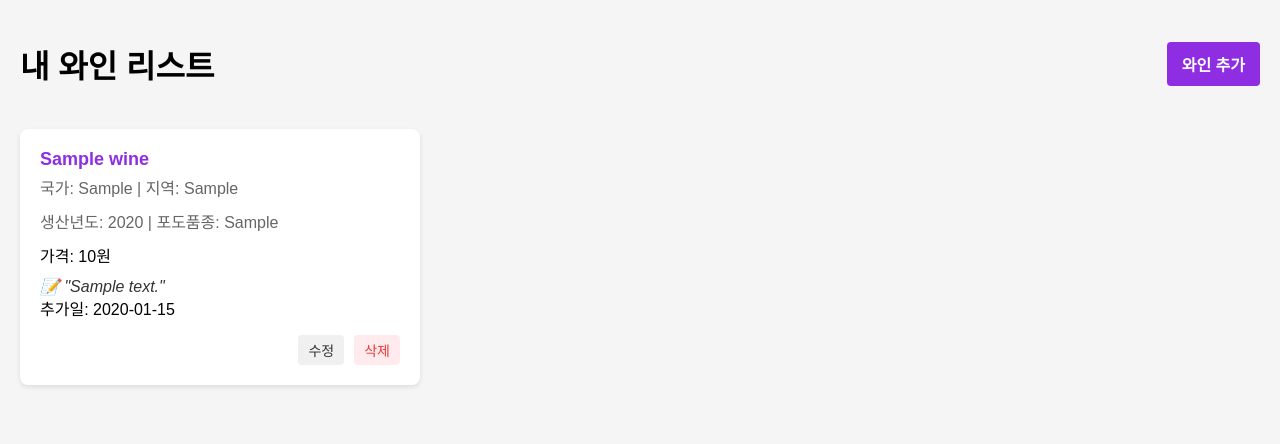
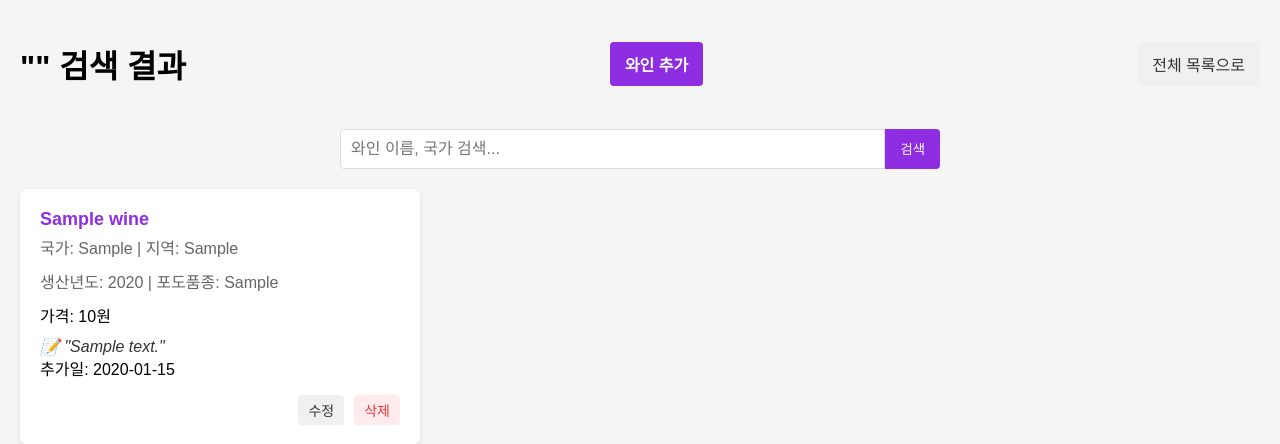
Before and after one commit to april2901/wine_project, a Flask app: page /search in a window 1280 px wide. Shown: the top 444 px of the page. Run offline with Flask 3, Linux system fonts and the light colour scheme; tables that the repository leaves empty hold one stand-in row (values such as "Sample post").

Commit message:
add search

```diff
--- a/app.py
+++ b/app.py
@@ -108,4 +108,20 @@ def delete(id):
     return redirect('/')
 
 if __name__ == '__main__':
+    conn = get_db()
+    conn.execute('''
+    CREATE TABLE IF NOT EXISTS wine (
+        id INTEGER PRIMARY KEY AUTOINCREMENT,
+        name TEXT NOT NULL,
+        country TEXT,
+        region TEXT,
+        grape_variety TEXT,
+        year INTEGER,
+        price INTEGER,
+        note TEXT,
+        date_added TIMESTAMP DEFAULT CURRENT_TIMESTAMP
+    )
+    ''')
+    conn.commit()
+    conn.close()
     app.run(debug=True)
--- a/static/css/style.css
+++ b/static/css/style.css
@@ -142,3 +142,40 @@ body {
     text-decoration: none;
     padding: 10px 20px;
 }
+
+/* static/css/style.css에 추가 */
+.search-container {
+    margin-bottom: 20px;
+}
+
+.search-form {
+    display: flex;
+    max-width: 600px;
+    margin: 0 auto;
+}
+
+.search-form input {
+    flex: 1;
+    padding: 10px;
+    border: 1px solid #ddd;
+    border-radius: 4px 0 0 4px;
+    font-size: 16px;
+}
+
+.search-button {
+    padding: 10px 15px;
+    background-color: #8e2de2;
+    color: white;
+    border: none;
+    border-radius: 0 4px 4px 0;
+    cursor: pointer;
+}
+
+.back-button {
+    margin-left: 10px;
+    background-color: #f0f0f0;
+    color: #333;
+    padding: 10px 15px;
+    text-decoration: none;
+    border-radius: 4px;
+}
--- a/templates/index.html
+++ b/templates/index.html
@@ -1,13 +1,30 @@
 <!-- templates/index.html -->
 {% extends "layout.html" %}
 
-{% block header %}내 와인 리스트{% endblock %}
+{% block header %}
+  {% if query is defined %}
+    "{{ query }}" 검색 결과
+  {% else %}
+    내 와인 리스트
+  {% endif %}
+{% endblock %}
 
 {% block header_buttons %}
 <a href="/add" class="add-button">와인 추가</a>
+{% if query is defined %}
+<a href="/" class="back-button">전체 목록으로</a>
+{% endif %}
 {% endblock %}
 
 {% block content %}
+<!-- 검색 폼 추가 -->
+<div class="search-container">
+  <form action="/search" method="GET" class="search-form">
+    <input type="text" name="query" placeholder="와인 이름, 국가 검색..." value="{{ query if query is defined else '' }}">
+    <button type="submit" class="search-button">검색</button>
+  </form>
+</div>
+
 {% if wines %}
 <div class="wine-grid">
     {% for wine in wines %}
@@ -65,7 +82,12 @@
 </div>
 {% else %}
 <div class="no-wines">
+    {% if query is defined %}
+    <p>"{{ query }}" 검색 결과가 없습니다.</p>
+    <a href="/">전체 와인 목록 보기</a>
+    {% else %}
     <p>등록된 와인이 없습니다. "와인 추가" 버튼을 클릭하여 와인을 추가해보세요.</p>
+    {% endif %}
 </div>
 {% endif %}
 {% endblock %}
```
Also changed, not shown: wine.db (added).
